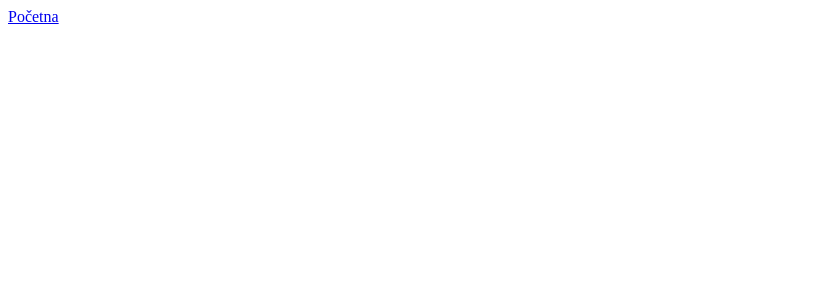
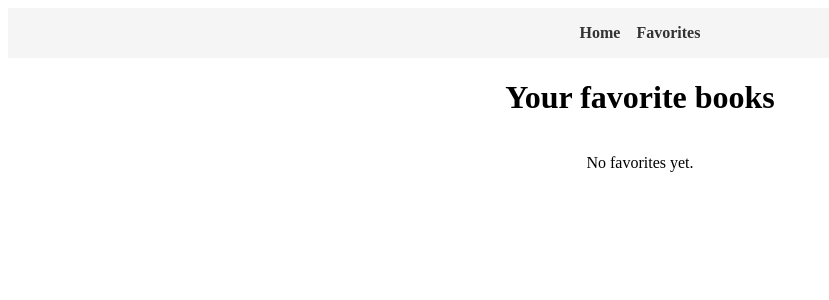
Before and after one commit to tivanovic21/web2, a Vue app in the folder lab5/lab-5/: page /favorites in a window 1280 px wide. Before the commit this address had no page. Shown: the top 300 px of the page, without its empty margins (0-829 px from the left). Built offline with nearby package versions, Linux system fonts and the light colour scheme.

Commit message:
favorites

```diff
--- a/lab5/lab-5/src/App.vue
+++ b/lab5/lab-5/src/App.vue
@@ -1,15 +1,34 @@
 <script setup>
 import { RouterView } from 'vue-router';
-
 </script>
 
 <template>
   <header>
-    <nav class="d-flex justify-content-center bg-light border border-bottom border-dark p-3 w-100">
-      <RouterLink to="/" class="mx-3">Početna</RouterLink>
+    <nav class="navFlex">
+      <RouterLink to="/" class="mx-3">Home</RouterLink>
+      <RouterLink to="/favorites" class="mx-3">Favorites</RouterLink>
     </nav>
   </header>
   <RouterView />
 </template>
 
-<style scoped></style>
+<style scoped>
+nav a {
+  text-decoration: none;
+  color: #333;
+  font-weight: bold;
+}
+
+nav a:hover {
+  color: #007BFF;
+}
+
+.navFlex {
+  display: flex;
+  justify-content: center;
+  align-items: center;
+  padding: 16px;
+  gap: 16px;
+  background-color: #f5f5f5;
+}
+</style>
--- a/lab5/lab-5/src/components/Card.vue
+++ b/lab5/lab-5/src/components/Card.vue
@@ -1,5 +1,43 @@
+<script setup>
+const props = defineProps({
+    subject: {
+        type: Object,
+        required: true
+    },
+    showButton: {
+        type: Boolean,
+        required: false,
+        default: false
+    },
+    buttonValue: {
+        type: String,
+        required: false,
+        default: ""
+    },
+    handleClick: {
+        type: Function,
+        required: true
+    }
+});
+const subject = props.subject;
+const handleClick = props.handleClick;
+const showButton = props.showButton;
+const buttonValue = props.buttonValue;
+</script>
+
+
 <template>
-    <div class="card-body" @click="handleClick">
+    <div class="card-body-button" v-if="showButton && buttonValue">
+        <div class="card-image">
+            <img :src="subject.image" :alt="subject.label" class="card-img" />
+        </div>
+        <div class="card-info">
+            <h3 class="card-title">{{ subject.label }}</h3>
+            <p class="card-description">{{ subject.description }}</p>
+            <button @click.stop="handleClick">{{ buttonValue }}</button>
+        </div>
+    </div>
+    <div class="card-body" v-else @click="handleClick">
         <div class="card-image">
             <img :src="subject.image" :alt="subject.label" class="card-img" />
         </div>
@@ -10,47 +48,18 @@
     </div>
 </template>
 
-<script setup>
-const props = defineProps({
-    subject: {
-        type: Object,
-        required: true
-    },
-    handleClick: {
-        type: Function,
-        required: true
-    }
-});
-const subject = props.subject;
-const handleClick = props.handleClick;
-</script>
-
 <style scoped>
-.card-body {
-    border: 1px solid #ccc;
-    border-radius: 8px;
-    padding: 12px;
-    width: 180px;
-    text-align: center;
-    margin: 8px;
-}
-
-.card-body:hover {
-    box-shadow: 0 4px 12px rgba(0, 0, 0, 0.15);
-    cursor: pointer;
-}
-
 .card-image img {
     border-radius: 4px;
 }
 
-
-.card-body {
+.card-body,
+.card-body-button {
     border: 1px solid #ccc;
     border-radius: 16px;
     padding: 16px;
     width: 260px;
-    height: 420px;
+    height: 100%;
     display: flex;
     flex-direction: column;
     align-items: center;
@@ -59,6 +68,33 @@ const handleClick = props.handleClick;
     margin: 16px;
     background: #fafafa;
     box-shadow: 0 2px 8px rgba(0, 0, 0, 0.07);
+}
+
+.card-body:hover {
+    box-shadow: 0 4px 12px rgba(0, 0, 0, 0.15);
+    cursor: pointer;
+}
+
+.card-body-button:hover {
+    box-shadow: 0 4px 12px rgba(0, 0, 0, 0.15);
+}
+
+.card-info {
+    flex-grow: 1;
+    display: flex;
+    flex-direction: column;
+    align-items: center;
+    justify-content: space-between;
+}
+
+.card-info button {
+    padding: 16px;
+    font-size: 1em;
+    border: none;
+    border-radius: 8px;
+    background-color: #007BFF;
+    color: white;
+    cursor: pointer;
 }
 
 .card-image {
--- a/lab5/lab-5/src/router/index.js
+++ b/lab5/lab-5/src/router/index.js
@@ -11,6 +11,11 @@ const router = createRouter({
       component: HomeView,
     },
     {
+      path: "/favorites",
+      name: "favorites",
+      component: () => import("@/views/FavoritesView.vue"),
+    },
+    {
       path: "/subject/:subjectKey",
       name: "subject",
       component: SubjectView,
--- /dev/null
+++ b/lab5/lab-5/src/stores/favorites.js
@@ -0,0 +1,17 @@
+import { defineStore } from "pinia";
+
+export const useFavoritesStore = defineStore('favorites', {
+  state: () => ({
+    favorites: []
+  }),
+  actions: {
+    addFavorite(book) {
+      if (!this.favorites.find(b => b.key === book.key)) {
+        this.favorites.push(book);
+      }
+    },
+    removeFavorite(bookKey) {
+      this.favorites = this.favorites.filter(b => b.key !== bookKey);
+    }
+  }
+})
--- /dev/null
+++ b/lab5/lab-5/src/views/FavoritesView.vue
@@ -0,0 +1,50 @@
+<script setup>
+import { useFavoritesStore } from '@/stores/favorites';
+
+const favoritesStore = useFavoritesStore();
+
+const handleRemove = (bookKey) => {
+    favoritesStore.removeFavorite(bookKey);
+};
+</script>
+
+<template>
+    <div class="col">
+        <h1>Your favorite books</h1>
+        <div v-if="favoritesStore.favorites.length === 0">
+            <p>No favorites yet.</p>
+        </div>
+        <div v-else class="flex">
+            <div v-for="book in favoritesStore.favorites" :key="book.key" class="favorite-card">
+                <img v-if="book.cover_id" :src="`https://covers.openlibrary.org/b/id/${book.cover_id}-L.jpg`"
+                    :alt="book.title" style="width:120px; height:180px; object-fit:cover;" />
+                <h4>{{ book.title }}</h4>
+                <button @click="handleRemove(book.key)">Remove</button>
+            </div>
+        </div>
+    </div>
+</template>
+
+<style scoped>
+.flex {
+    display: flex;
+    flex-wrap: wrap;
+    gap: 16px;
+}
+
+.col {
+    display: flex;
+    flex-direction: column;
+    justify-content: center;
+    align-items: center;
+}
+
+.favorite-card {
+    border: 1px solid #ccc;
+    border-radius: 8px;
+    padding: 12px;
+    width: 180px;
+    text-align: center;
+    margin: 8px;
+}
+</style>
--- a/lab5/lab-5/src/views/HomeView.vue
+++ b/lab5/lab-5/src/views/HomeView.vue
@@ -1,12 +1,3 @@
-<template>
-    <div class="col">
-        <h1>Welcome to the Book Explorer</h1>
-        <div class="flex">
-            <Card v-for="book in SubjectEnum" :key="book.key" :subject="book" :handle-click="() => handleClick(book)" />
-        </div>
-    </div>
-</template>
-
 <script setup>
 import Card from '@/components/Card.vue';
 import { SubjectEnum } from '@/models/SubjectEnum';
@@ -16,6 +7,15 @@ const handleClick = (book) => {
     router.push({ name: 'subject', params: { subjectKey: book.key } });
 }
 </script>
+
+<template>
+    <div class="col">
+        <h1>Welcome to the Book Explorer</h1>
+        <div class="flex">
+            <Card v-for="book in SubjectEnum" :key="book.key" :subject="book" :handle-click="() => handleClick(book)" />
+        </div>
+    </div>
+</template>
 
 <style lang="css" scoped>
 .flex {
--- a/lab5/lab-5/src/views/SubjectView.vue
+++ b/lab5/lab-5/src/views/SubjectView.vue
@@ -1,3 +1,28 @@
+<script setup>
+import { onMounted } from 'vue';
+import { useRoute } from 'vue-router';
+import { useSubjectBooks } from '@/hooks/useSubjectBooks';
+import Card from '@/components/Card.vue';
+import { SubjectEnum } from '@/models/SubjectEnum';
+import { useFavoritesStore } from '@/stores/favorites';
+
+const route = useRoute();
+const subjectKey = route.params.subjectKey;
+const genre = SubjectEnum.find(s => s.key === subjectKey);
+const { books, loading, error, fetchBooks } = useSubjectBooks(subjectKey);
+const favoritesStore = useFavoritesStore();
+
+const handleCardClick = (book) => {
+    if (window.confirm(`Add "${book.title}" to favorites?`)) {
+        favoritesStore.addFavorite(book);
+    }
+};
+
+onMounted(async () => {
+    await fetchBooks();
+});
+</script>
+
 <template>
     <div class="col">
         <h1>Genre: {{ genre.label }}</h1>
@@ -11,31 +36,13 @@
                         image: book.cover_id ? `https://covers.openlibrary.org/b/id/${book.cover_id}-L.jpg` : '',
                         description: null,
                         key: book.key,
-                    }" :handle-click="() => { }" />
+                    }" :show-button="true" :button-value="'Add to favorites'"
+                        :handle-click="() => handleCardClick(book)" />
                 </div>
             </div>
         </div>
     </div>
 </template>
-
-<script setup>
-import { onMounted } from 'vue';
-import { useRoute } from 'vue-router';
-import { useSubjectBooks } from '@/hooks/useSubjectBooks';
-import Card from '@/components/Card.vue';
-import { SubjectEnum } from '@/models/SubjectEnum';
-
-const route = useRoute();
-const subjectKey = route.params.subjectKey;
-
-const genre = SubjectEnum.find(s => s.key === subjectKey);
-
-const { books, loading, error, fetchBooks } = useSubjectBooks(subjectKey);
-
-onMounted(async () => {
-    await fetchBooks();
-});
-</script>
 
 <style scoped>
 .flex {
```
Also changed, not shown: lab5/lab-5/src/stores/counter.js (deleted, +0 -12 lines), 1 other file (tests, documents, lock files or other folders).
